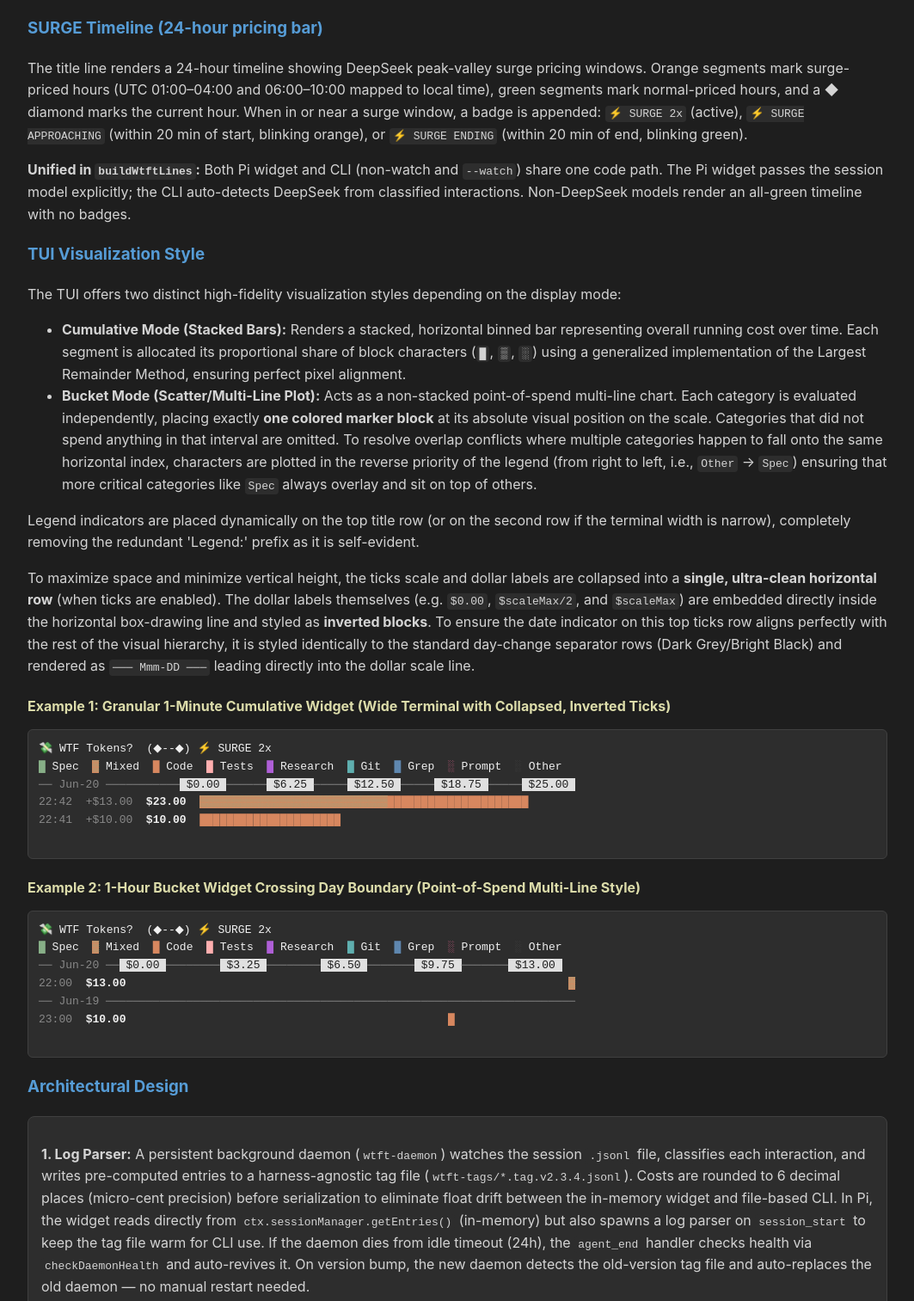
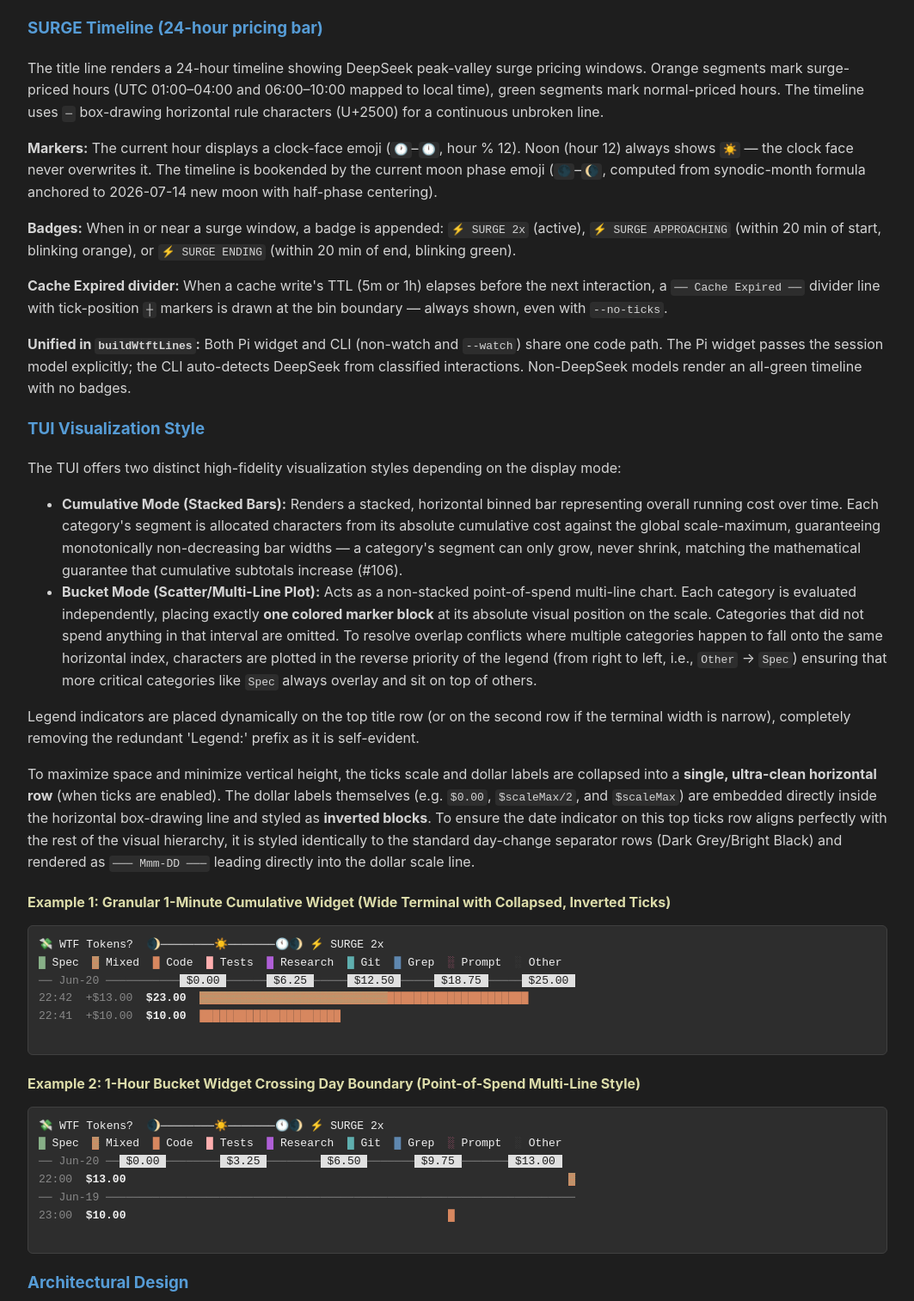
Before and after one commit to duppypro/princess-pi-packages, a website: page docs/EXT_WTFT.html in a window 1280 px wide. Shown: the part 2538-4051 px from the top of the page at 86% size, without its empty margins (108-1171 px from the left). Drawn offline with Linux system fonts and the light colour scheme.

Commit message:
docs: Code and Spec Approved — reconcile EXT_WTFT.html to new timeline + barchart features (#106)
Spec reconciled:
- SURGE Timeline section: moon phase bookends, ☀️ noon marker, clock-face
  current hour, ─ box-drawing rule, Cache Expired divider
- TUI Visualization: cumulative bars use absolute-cost allocation with
  monotonic clamping (replaced proportional Largest Remainder Method)
- Updated both example timelines from (◆--◆) to 🌒────────☀️───────🕚🌒 👑π🐱

```diff
--- a/docs/EXT_WTFT.html
+++ b/docs/EXT_WTFT.html
@@ -158,13 +158,16 @@
     </table>
 
     <h3>SURGE Timeline (24-hour pricing bar)</h3>
-    <p>The title line renders a 24-hour timeline showing DeepSeek peak-valley surge pricing windows. Orange segments mark surge-priced hours (UTC 01:00–04:00 and 06:00–10:00 mapped to local time), green segments mark normal-priced hours, and a ◆ diamond marks the current hour. When in or near a surge window, a badge is appended: <code>⚡ SURGE 2x</code> (active), <code>⚡ SURGE APPROACHING</code> (within 20 min of start, blinking orange), or <code>⚡ SURGE ENDING</code> (within 20 min of end, blinking green).</p>
+    <p>The title line renders a 24-hour timeline showing DeepSeek peak-valley surge pricing windows. Orange segments mark surge-priced hours (UTC 01:00–04:00 and 06:00–10:00 mapped to local time), green segments mark normal-priced hours. The timeline uses <code>─</code> box-drawing horizontal rule characters (U+2500) for a continuous unbroken line.</p>
+    <p><strong>Markers:</strong> The current hour displays a clock-face emoji (<code>🕐</code>–<code>🕛</code>, hour % 12). Noon (hour 12) always shows <code>☀️</code> — the clock face never overwrites it. The timeline is bookended by the current moon phase emoji (<code>🌑</code>–<code>🌘</code>, computed from synodic-month formula anchored to 2026-07-14 new moon with half-phase centering).</p>
+    <p><strong>Badges:</strong> When in or near a surge window, a badge is appended: <code>⚡ SURGE 2x</code> (active), <code>⚡ SURGE APPROACHING</code> (within 20 min of start, blinking orange), or <code>⚡ SURGE ENDING</code> (within 20 min of end, blinking green).</p>
+    <p><strong>Cache Expired divider:</strong> When a cache write's TTL (5m or 1h) elapses before the next interaction, a <code>── Cache Expired ──</code> divider line with tick-position <code>┼</code> markers is drawn at the bin boundary — always shown, even with <code>--no-ticks</code>.</p>
     <p><strong>Unified in <code>buildWtftLines</code>:</strong> Both Pi widget and CLI (non-watch and <code>--watch</code>) share one code path. The Pi widget passes the session model explicitly; the CLI auto-detects DeepSeek from classified interactions. Non-DeepSeek models render an all-green timeline with no badges.</p>
 
     <h3>TUI Visualization Style</h3>
     <p>The TUI offers two distinct high-fidelity visualization styles depending on the display mode:</p>
     <ul>
-        <li><strong>Cumulative Mode (Stacked Bars):</strong> Renders a stacked, horizontal binned bar representing overall running cost over time. Each segment is allocated its proportional share of block characters (<code>█</code>, <code>▒</code>, <code>░</code>) using a generalized implementation of the Largest Remainder Method, ensuring perfect pixel alignment.</li>
+        <li><strong>Cumulative Mode (Stacked Bars):</strong> Renders a stacked, horizontal binned bar representing overall running cost over time. Each category's segment is allocated characters from its absolute cumulative cost against the global scale-maximum, guaranteeing monotonically non-decreasing bar widths — a category's segment can only grow, never shrink, matching the mathematical guarantee that cumulative subtotals increase (#106).</li>
         <li><strong>Bucket Mode (Scatter/Multi-Line Plot):</strong> Acts as a non-stacked point-of-spend multi-line chart. Each category is evaluated independently, placing exactly <strong>one colored marker block</strong> at its absolute visual position on the scale. Categories that did not spend anything in that interval are omitted. To resolve overlap conflicts where multiple categories happen to fall onto the same horizontal index, characters are plotted in the reverse priority of the legend (from right to left, i.e., <code>Other</code> -> <code>Spec</code>) ensuring that more critical categories like <code>Spec</code> always overlay and sit on top of others.</li>
     </ul>
     <p>Legend indicators are placed dynamically on the top title row (or on the second row if the terminal width is narrow), completely removing the redundant 'Legend:' prefix as it is self-evident.</p>
@@ -172,7 +175,7 @@
 
     <h4 style="color: var(--accent-yellow); margin-bottom: 5px;">Example 1: Granular 1-Minute Cumulative Widget (Wide Terminal with Collapsed, Inverted Ticks)</h4>
     <pre style="background: var(--box-bg); padding: 12px; border-radius: 6px; border: 1px solid #404040; overflow-x: auto; color: #f0f0f0; font-family: monospace;">
-💸 WTF Tokens?  (◆--◆) ⚡ SURGE 2x
+💸 WTF Tokens?  🌒────────☀️───────🕚🌒 ⚡ SURGE 2x
 <span style="color: #87af87;">█</span> Spec  <span style="color: #87af87; background: #d7875f;">▒</span> Mixed  <span style="color: #d7875f;">█</span> Code  <span style="color: #ffafaf;">█</span> Tests  <span style="color: #af5fd7;">█</span> Research  <span style="color: #5fafaf;">█</span> Git  <span style="color: #5f87af;">█</span> Grep  <span style="color: #d75f87;">░</span> Prompt  <span style="color: #444444;">░</span> Other
 <span style="color: #888;">── Jun-20 ───────────<span style="background: #e0e0e0; color: #1e1e1e;"> $0.00 </span>──────<span style="background: #e0e0e0; color: #1e1e1e;"> $6.25 </span>─────<span style="background: #e0e0e0; color: #1e1e1e;"> $12.50 </span>─────<span style="background: #e0e0e0; color: #1e1e1e;"> $18.75 </span>─────<span style="background: #e0e0e0; color: #1e1e1e;"> $25.00 </span></span>
 <span style="color: #888;">22:42</span>  <span style="color: #888;">+$13.00</span>  <strong>$23.00</strong>  <span style="color: #87af87; background: #d7875f;">▒▒▒▒▒▒▒▒▒▒▒▒▒▒▒▒▒▒▒▒▒▒▒▒▒▒▒▒</span><span style="color: #d7875f;">█████████████████████</span>
@@ -181,7 +184,7 @@
 
     <h4 style="color: var(--accent-yellow); margin-bottom: 5px;">Example 2: 1-Hour Bucket Widget Crossing Day Boundary (Point-of-Spend Multi-Line Style)</h4>
     <pre style="background: var(--box-bg); padding: 12px; border-radius: 6px; border: 1px solid #404040; overflow-x: auto; color: #f0f0f0; font-family: monospace;">
-💸 WTF Tokens?  (◆--◆) ⚡ SURGE 2x
+💸 WTF Tokens?  🌒────────☀️───────🕚🌒 ⚡ SURGE 2x
 <span style="color: #87af87;">█</span> Spec  <span style="color: #87af87; background: #d7875f;">▒</span> Mixed  <span style="color: #d7875f;">█</span> Code  <span style="color: #ffafaf;">█</span> Tests  <span style="color: #af5fd7;">█</span> Research  <span style="color: #5fafaf;">█</span> Git  <span style="color: #5f87af;">█</span> Grep  <span style="color: #d75f87;">░</span> Prompt  <span style="color: #444444;">░</span> Other
 <span style="color: #888;">── Jun-20 ──<span style="background: #e0e0e0; color: #1e1e1e;"> $0.00 </span>────────<span style="background: #e0e0e0; color: #1e1e1e;"> $3.25 </span>────────<span style="background: #e0e0e0; color: #1e1e1e;"> $6.50 </span>───────<span style="background: #e0e0e0; color: #1e1e1e;"> $9.75 </span>───────<span style="background: #e0e0e0; color: #1e1e1e;"> $13.00 </span></span>
 <span style="color: #888;">22:00</span>  <strong>$13.00</strong>                                                                  <span style="color: #87af87; background: #d7875f;">▒</span>
```
Also changed, not shown: extensions/lib/wtft-renderer.ts (+10 -6 lines).
